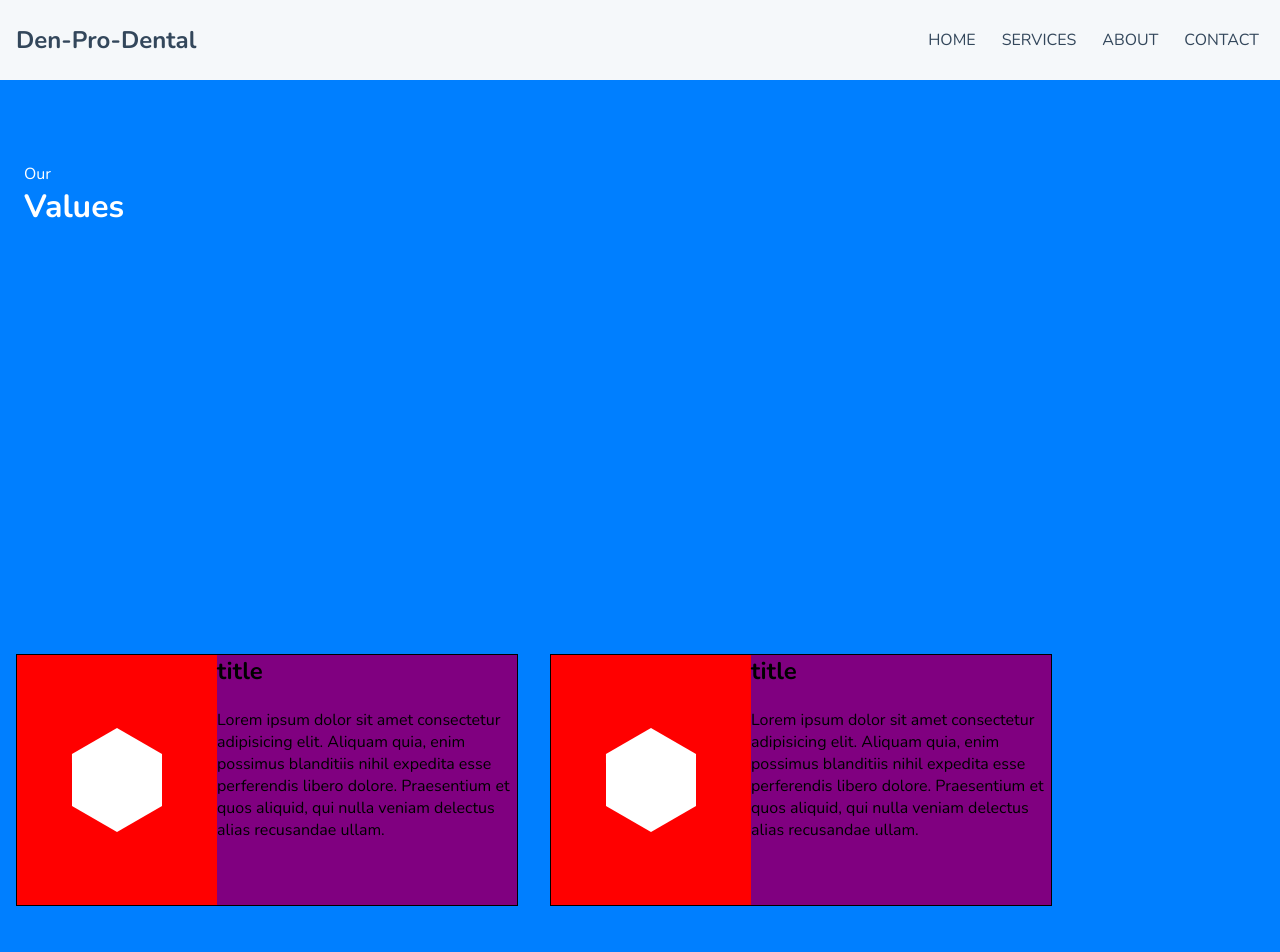
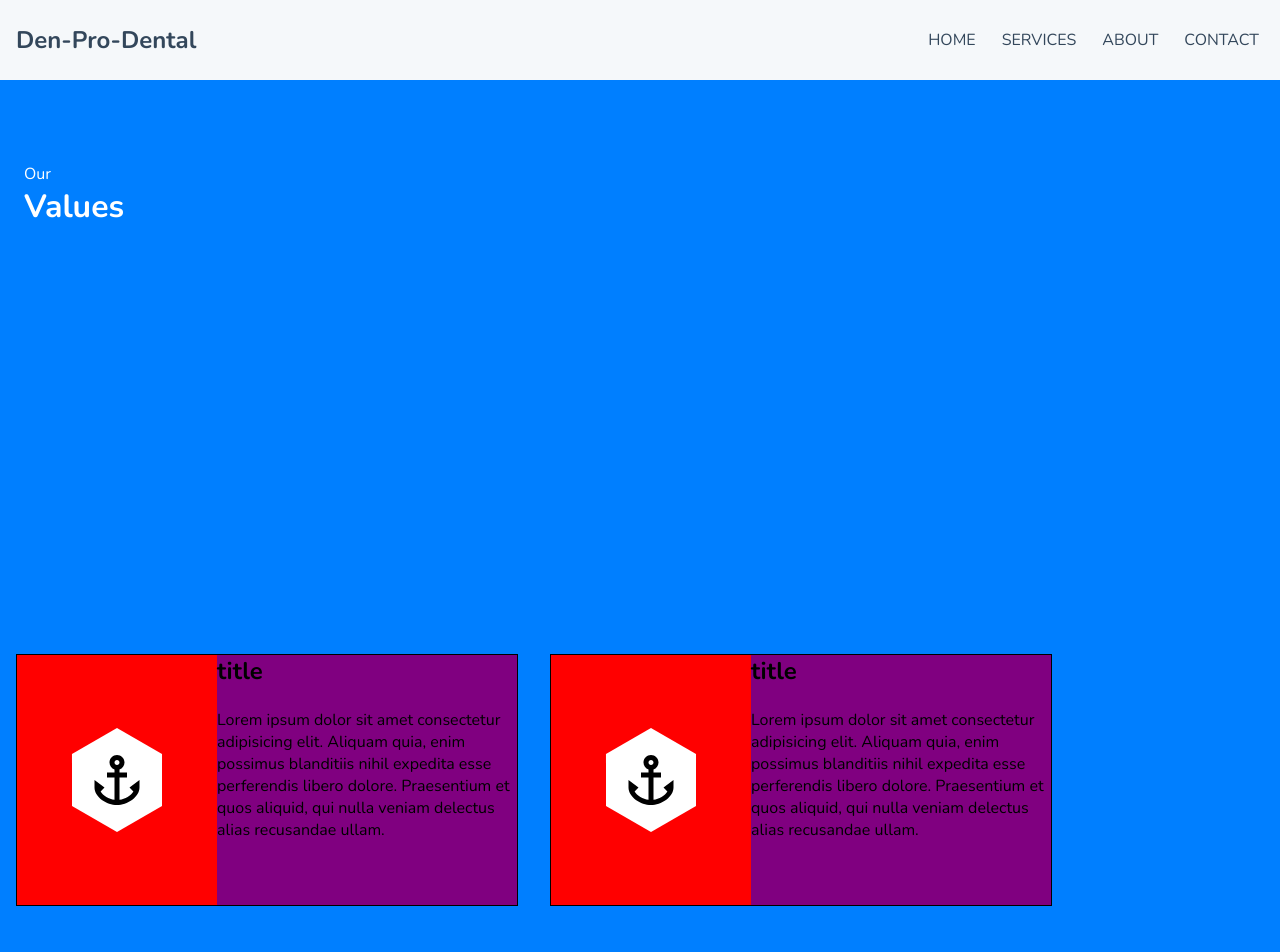
Before and after one commit to CodeJeffreyG/Den-Pro-Dental, a React (Create React App) app: page /about in a window 1280 px wide. Shown: the top 952 px of the page. Built offline with nearby package versions, Linux system fonts and the light colour scheme.

Commit message:
styling icon

```diff
--- a/src/components/About/AboutValues.jsx
+++ b/src/components/About/AboutValues.jsx
@@ -1,13 +1,22 @@
 import React from "react";
 import HexagonIcon from "@mui/icons-material/Hexagon";
+import AnchorIcon from "@mui/icons-material/Anchor";
 import "./about.scss";
+import { color } from "@mui/system";
 const AboutValues = () => {
   return (
     <div className="value-container">
       <div className="value-icon-container">
         <HexagonIcon
-          sx={{ fontSize: 120, color: "#FFFFFF", transform: "rotate(30deg)" }}
+          sx={{
+            fontSize: 120,
+            color: "#FFFFFF",
+            transform: "rotate(30deg)",
+          }}
         ></HexagonIcon>
+        <AnchorIcon
+          sx={{ color: "black", position: "absolute", fontSize: "60px" }}
+        />
       </div>
       <main>
         <h2>title</h2>
```
